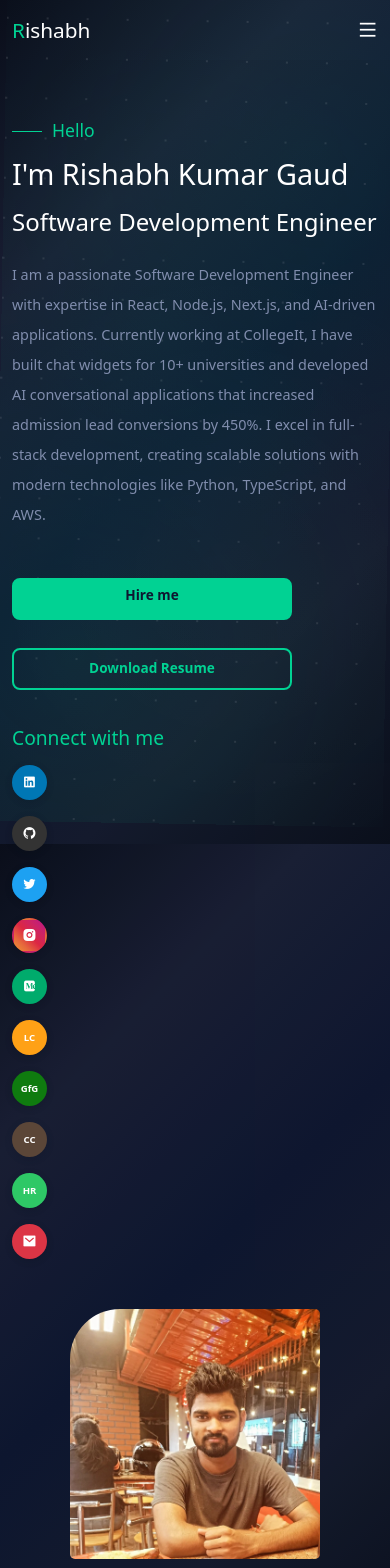
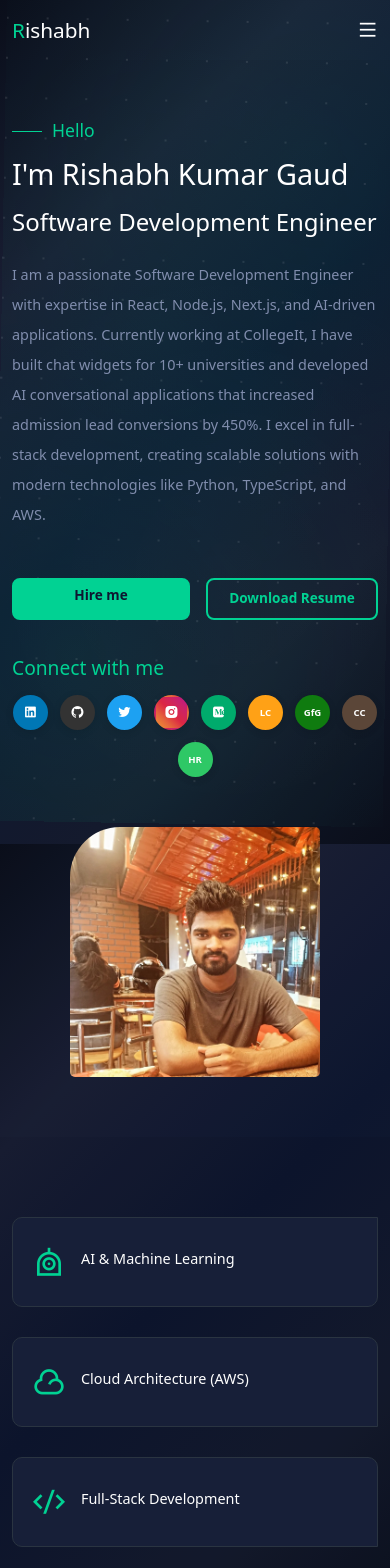
Before and after one commit to Rishabh-Gaud/portfolio, a Next.js app: page / in a window 390 px wide. Shown: the top 1568 px of the page. Built offline with nearby package versions, Linux system fonts and the light colour scheme.

Commit message:
mobile fix

```diff
--- a/components/UI/Hero.jsx
+++ b/components/UI/Hero.jsx
@@ -122,13 +122,6 @@ const Hero = () => {
                     >
                       <span className="social-link__text">HR</span>
                     </Link>
-                    <Link
-                      href="mailto:rishabh.kumbh@gmail.com"
-                      className="social-link social-link--email"
-                      aria-label="Email Contact"
-                    >
-                      <i className="ri-mail-fill"></i>
-                    </Link>
                   </div>
                 </div>
               </div>
--- a/styles/globals.css
+++ b/styles/globals.css
@@ -458,13 +458,10 @@ button.secondary__btn {
     min-height: 42px;
   }
 
-  .d-flex.gap-3 {
-    flex-direction: column;
-    gap: 1rem !important;
-  }
-
   .social-links .d-flex {
     justify-content: center;
+    flex-wrap: wrap !important;
+    gap: 0.75rem !important;
   }
 
   .social-link {
```
